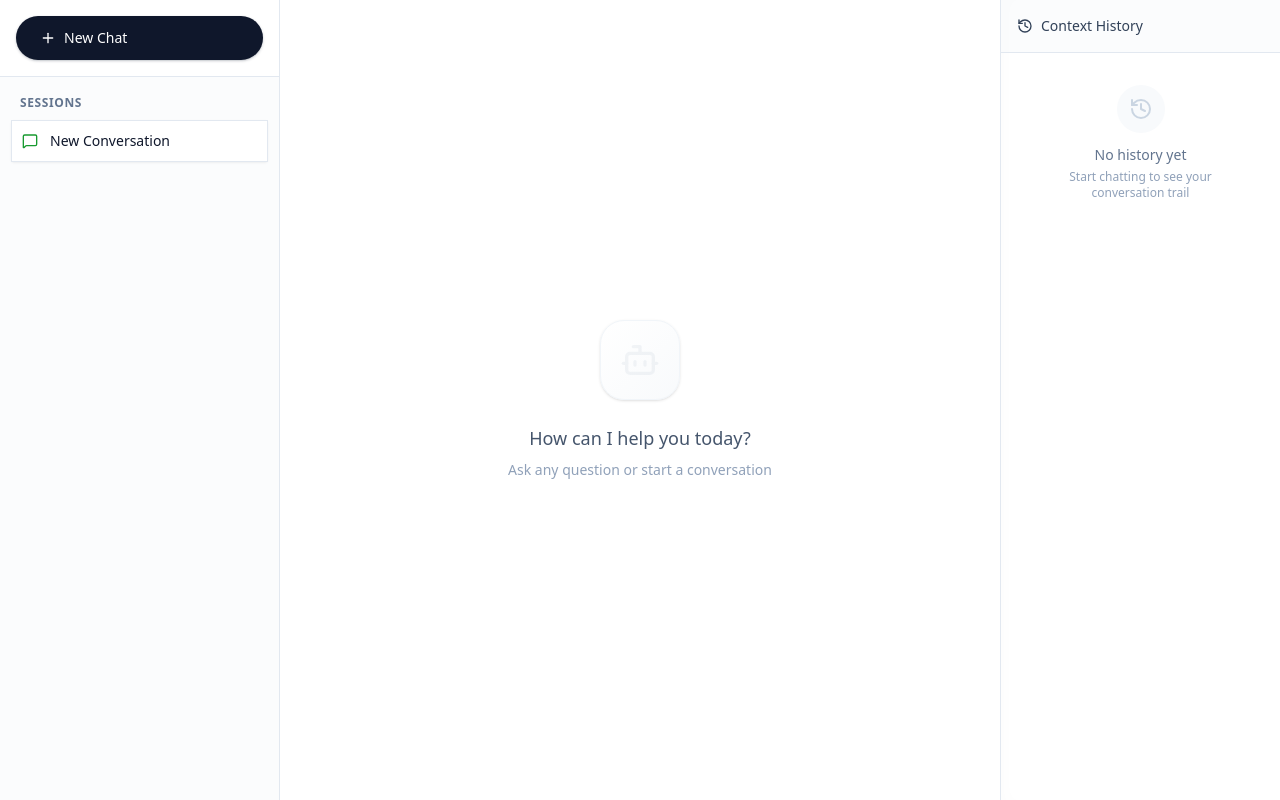
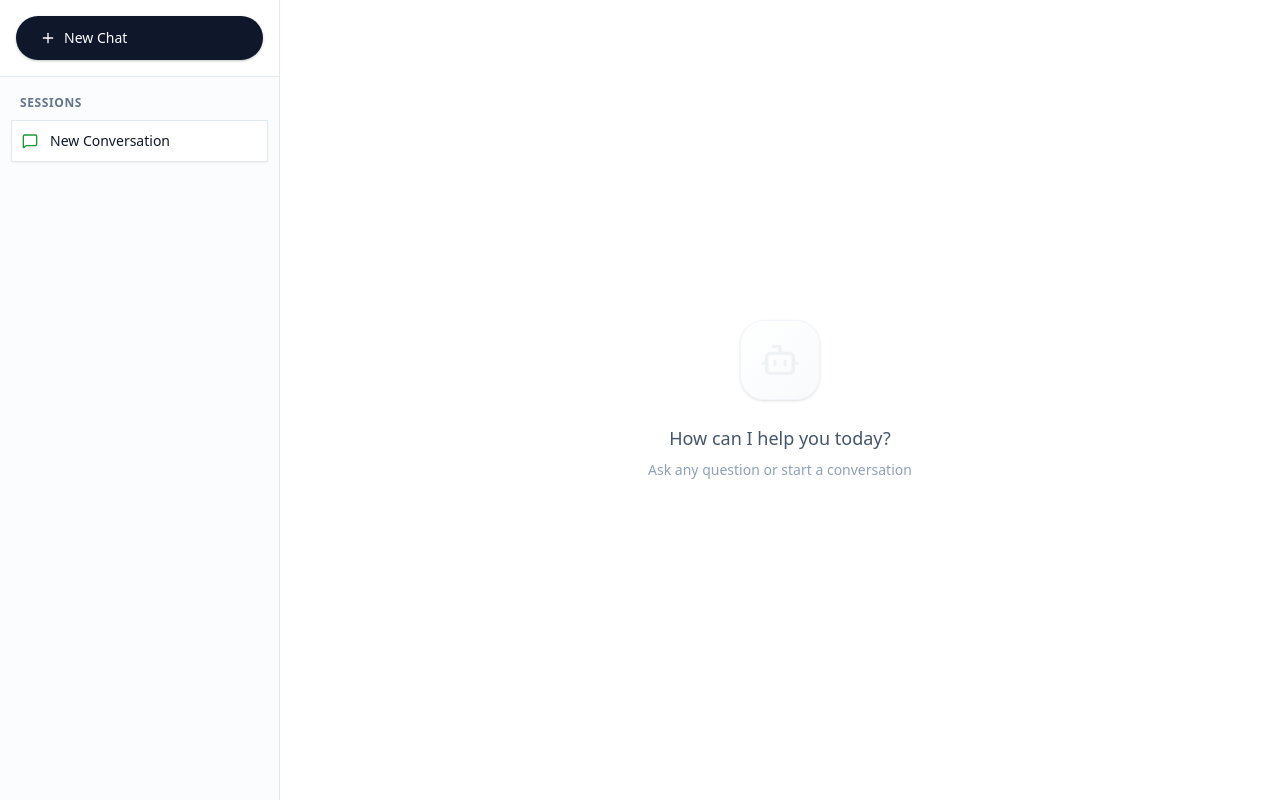
Before and after one commit to marvin-season/landing-page, a Next.js app: page /chat in a window 1280 px wide. Built offline with nearby package versions, Linux system fonts and the light colour scheme.

Commit message:
fix: 布局优化

```diff
--- a/src/app/chat/[sessionId]/page.tsx
+++ b/src/app/chat/[sessionId]/page.tsx
@@ -1,5 +1,6 @@
 import { use } from "react";
-import { ChatMain } from "@/components/chat/chat-main";
+import { ChatHistory } from "@/app/chat/_components/chat-history";
+import { ChatMain } from "@/app/chat/_components/chat-main";
 
 interface SessionPageProps {
   params: Promise<{ sessionId: string }>;
@@ -7,5 +8,10 @@ interface SessionPageProps {
 
 export default function SessionPage({ params }: SessionPageProps) {
   const { sessionId } = use(params);
-  return <ChatMain sessionId={sessionId} />;
+  return (
+    <div className="flex-1 flex min-w-0">
+      <ChatMain sessionId={sessionId} />
+      <ChatHistory />
+    </div>
+  );
 }
--- a/src/components/chat/chat-main.tsx
+++ b/src/app/chat/_components/chat-main.tsx
@@ -173,7 +173,7 @@ export function ChatMain({ sessionId }: { sessionId: string }) {
   }
 
   return (
-    <div className="flex flex-col h-full bg-slate-50/30">
+    <div className="flex-1 flex flex-col h-full bg-slate-50/30">
       <div className="h-16 border-b border-slate-200 bg-white/80 backdrop-blur-sm px-6 flex items-center justify-between shrink-0 sticky top-0 z-10">
         <div className="font-medium text-slate-900 truncate max-w-xl flex items-center gap-2.5">
           <span className="bg-primary/10 p-1.5 rounded-lg text-primary">
--- a/src/components/chat/chat-sidebar.tsx
+++ b/src/app/chat/_components/chat-sidebar.tsx
@@ -64,9 +64,9 @@ export function ChatSidebar() {
                 "opacity-0 group-hover:opacity-100 focus-within:opacity-100",
               )}
             >
-              <button
-                onClick={(e) => {
-                  e.stopPropagation();
+              <Link
+                href={`/chat/${session.id}`}
+                onClick={() => {
                   deleteSession(session.id);
                 }}
                 className="p-1.5 hover:bg-red-100 text-slate-400 hover:text-red-500 rounded-md transition-colors"
@@ -74,7 +74,7 @@ export function ChatSidebar() {
                 title="Delete session"
               >
                 <Trash2 size={14} />
-              </button>
+              </Link>
             </div>
           </Link>
         ))}
--- a/src/app/chat/layout.tsx
+++ b/src/app/chat/layout.tsx
@@ -1,6 +1,5 @@
 import "@/css/globals.css";
-import { ChatHistory } from "@/components/chat/chat-history";
-import { ChatSidebar } from "@/components/chat/chat-sidebar";
+import { ChatSidebar } from "@/app/chat/_components/chat-sidebar";
 
 export default function ChatLayout({
   children,
@@ -9,10 +8,11 @@ export default function ChatLayout({
 }) {
   return (
     <html lang="en">
-      <body className="flex h-screen bg-white overflow-hidden">
-        <ChatSidebar />
-        <div className="flex-1 flex flex-col h-full min-w-0">{children}</div>
-        <ChatHistory />
+      <body>
+        <div className="flex h-screen bg-white overflow-hidden">
+          <ChatSidebar />
+          {children}
+        </div>
       </body>
     </html>
   );
--- a/src/app/chat/page.tsx
+++ b/src/app/chat/page.tsx
@@ -2,7 +2,7 @@ import { Bot } from "lucide-react";
 
 export default function ChatPage() {
   return (
-    <div className="h-full flex flex-col items-center justify-center text-slate-400 space-y-6">
+    <div className="flex-1 h-full flex flex-col items-center justify-center text-slate-400 space-y-6">
       <div className="w-20 h-20 bg-linear-to-br from-white to-slate-50 rounded-3xl shadow-sm border border-slate-100 flex items-center justify-center">
         <Bot className="w-10 h-10 opacity-10" />
       </div>
```
Also changed, not shown: src/app/chat/_components/chat-history.tsx (renamed from src/components/chat/chat-history.tsx).
